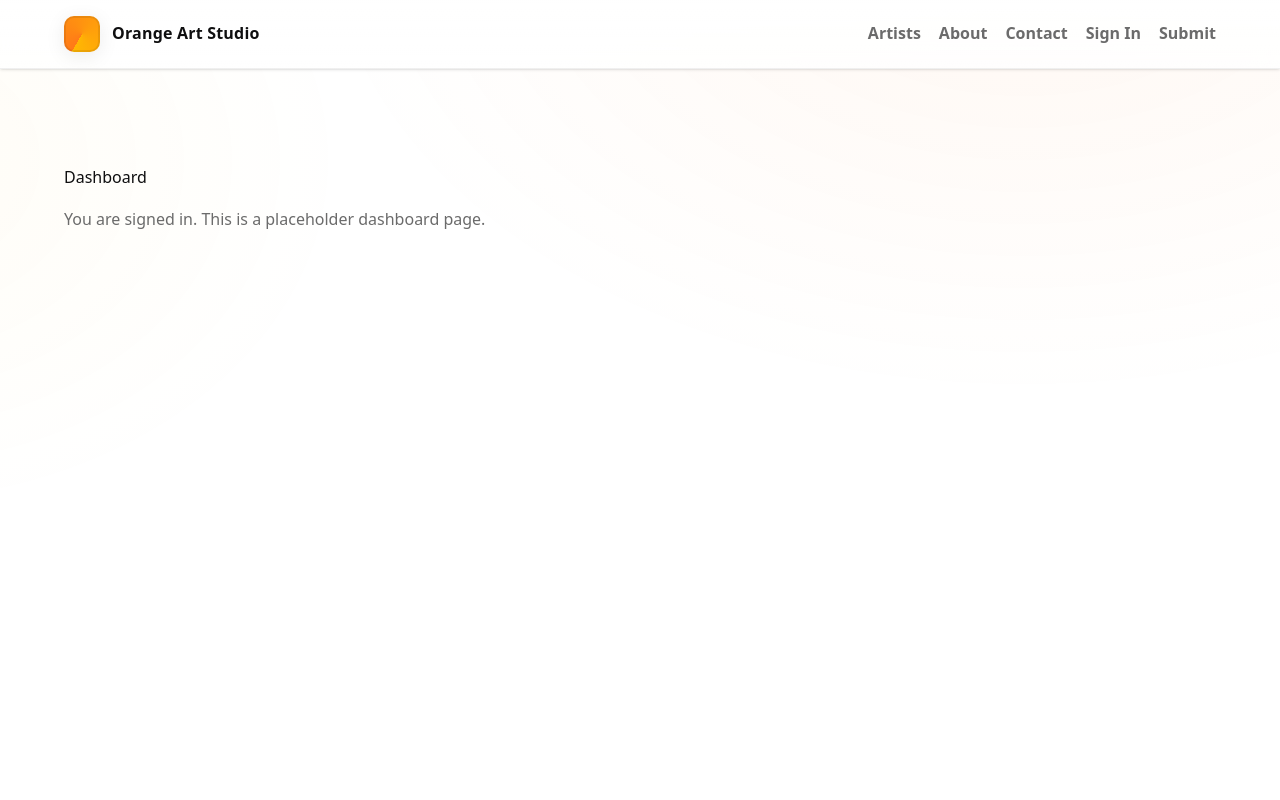
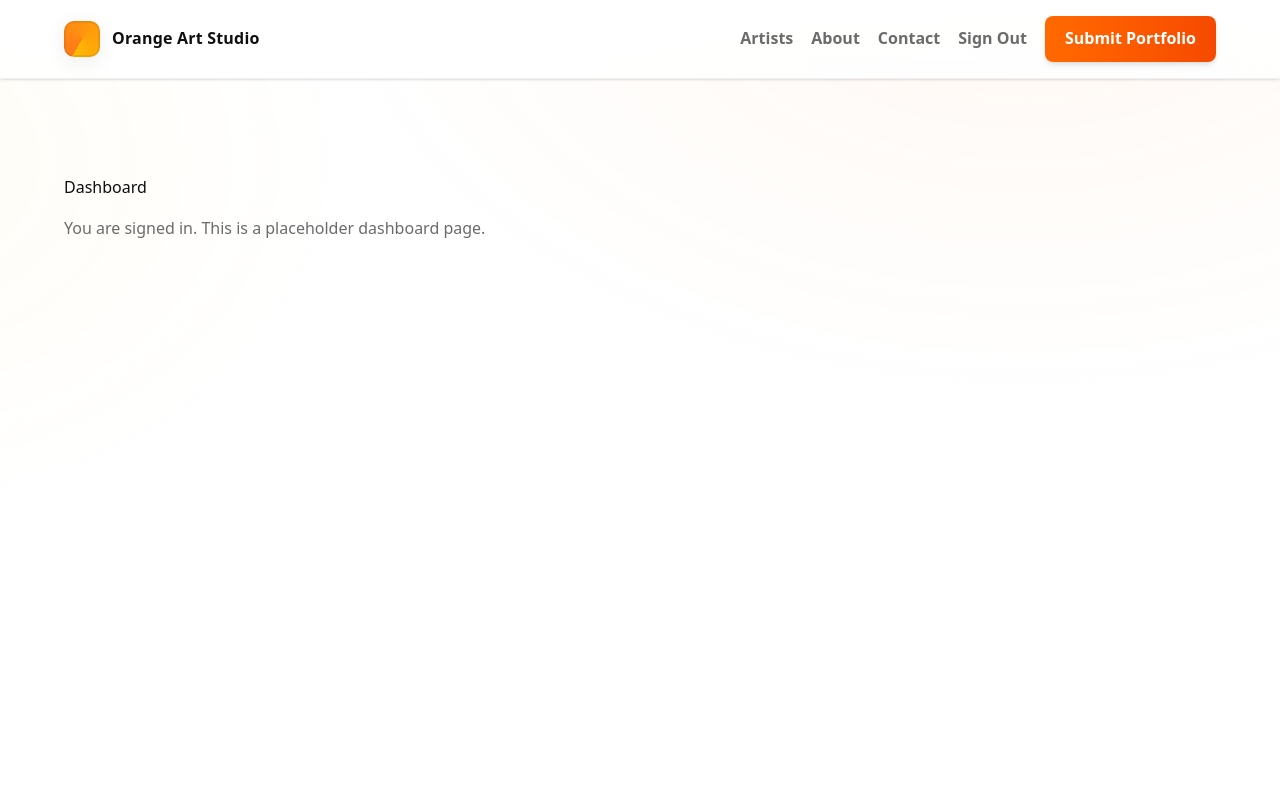
Before and after one commit to msamgan/oas, a React (Vite) app: page /dashboard in a window 1280 px wide. Shown: the top 800 px of the page. Built offline with nearby package versions, Linux system fonts and the light colour scheme; sample sign-in values are in the browser's storage.

Commit message:
implement sign-out functionality in Header and update navigation links based on authentication state

```diff
--- a/src/components/Header.tsx
+++ b/src/components/Header.tsx
@@ -1,14 +1,23 @@
 import { useState } from 'react'
-import { Link as RouterLink } from 'react-router-dom'
+import { Link as RouterLink, useNavigate } from 'react-router-dom'
+import { useAuth } from '../contexts/AuthContext'
 import Container from './ui/Container'
 import Icon from './ui/Icon'
 import Logo from './ui/Logo'
 
 function Header() {
     const [isMenuOpen, setIsMenuOpen] = useState(false)
+    const navigate = useNavigate()
+    const { isAuthenticated, loading, signOut } = useAuth()
+
+    function handleSignOut() {
+        signOut()
+        setIsMenuOpen(false)
+        navigate('/', { replace: true })
+    }
 
     return (
-        <header className="sticky top-0 z-10 animate-[fade-in-down_0.6s_ease-out] border-b border-black/6 bg-linear-to-b from-[rgba(255,255,255,0.95)] to-[rgba(255,255,255,0.8)] shadow-sm backdrop-blur-md transition-all duration-300">
+        <header className="animate-fade-in-down sticky top-0 z-10 border-b border-black/6 bg-linear-to-b from-[rgba(255,255,255,0.95)] to-[rgba(255,255,255,0.8)] shadow-sm backdrop-blur-md transition-all duration-300">
             <Container className="flex items-center justify-between py-4">
                 <RouterLink
                     className="group text-text flex items-center gap-3 no-underline transition-transform duration-300 ease-out hover:scale-105"
@@ -26,7 +35,7 @@ function Header() {
                     <Icon name={isMenuOpen ? 'close' : 'menu'} />
                 </button>
                 <nav
-                    className={`flex gap-[18px] max-md:absolute max-md:top-full max-md:right-0 max-md:left-0 max-md:flex-col max-md:gap-3 max-md:border-b max-md:border-black/6 max-md:bg-[rgba(255,255,255,0.98)] max-md:p-5 max-md:shadow-lg max-md:backdrop-blur-xl max-md:transition-all max-md:duration-300 max-md:ease-out ${isMenuOpen ? 'max-md:pointer-events-auto max-md:translate-y-0 max-md:opacity-100' : 'max-md:pointer-events-none max-md:-translate-y-full max-md:opacity-0'}`}
+                    className={`flex items-center gap-[18px] max-md:absolute max-md:top-full max-md:right-0 max-md:left-0 max-md:flex-col max-md:gap-3 max-md:border-b max-md:border-black/6 max-md:bg-[rgba(255,255,255,0.98)] max-md:p-5 max-md:shadow-lg max-md:backdrop-blur-xl max-md:transition-all max-md:duration-300 max-md:ease-out ${isMenuOpen ? 'max-md:pointer-events-auto max-md:translate-y-0 max-md:opacity-100' : 'max-md:pointer-events-none max-md:-translate-y-full max-md:opacity-0'}`}
                     aria-label="Primary"
                 >
                     <RouterLink to="/artists" onClick={() => setIsMenuOpen(false)} className="oas-link oas-link-underline font-semibold">
@@ -38,11 +47,26 @@ function Header() {
                     <RouterLink to="/contact" onClick={() => setIsMenuOpen(false)} className="oas-link oas-link-underline font-semibold">
                         Contact
                     </RouterLink>
-                    <RouterLink to="/sign-in" onClick={() => setIsMenuOpen(false)} className="oas-link oas-link-underline font-semibold">
-                        Sign In
-                    </RouterLink>
-                    <RouterLink to="/submit-artist" onClick={() => setIsMenuOpen(false)} className="oas-link oas-link-underline font-semibold">
-                        Submit
+                    {!loading &&
+                        (isAuthenticated ? (
+                            <button
+                                type="button"
+                                onClick={handleSignOut}
+                                className="oas-link oas-link-underline cursor-pointer border-0 bg-transparent p-0 text-left font-semibold"
+                            >
+                                Sign Out
+                            </button>
+                        ) : (
+                            <RouterLink to="/sign-in" onClick={() => setIsMenuOpen(false)} className="oas-link oas-link-underline font-semibold">
+                                Sign In
+                            </RouterLink>
+                        ))}
+                    <RouterLink
+                        to="/submit-artist"
+                        onClick={() => setIsMenuOpen(false)}
+                        className="inline-flex items-center rounded-lg bg-linear-to-r from-orange-500 to-orange-600 px-5 py-2.5 font-bold text-white shadow-md transition-all duration-300 hover:scale-105 hover:from-orange-600 hover:to-orange-700 hover:shadow-lg focus:ring-2 focus:ring-orange-500 focus:ring-offset-2 focus:outline-none"
+                    >
+                        Submit Portfolio
                     </RouterLink>
                 </nav>
             </Container>
--- a/src/routes/ProtectedRoute.tsx
+++ b/src/routes/ProtectedRoute.tsx
@@ -1,4 +1,4 @@
-import type {ReactNode} from 'react'
+import type { ReactNode } from 'react'
 import { Navigate, useLocation } from 'react-router-dom'
 import { useAuth } from '../contexts/AuthContext'
 
```
